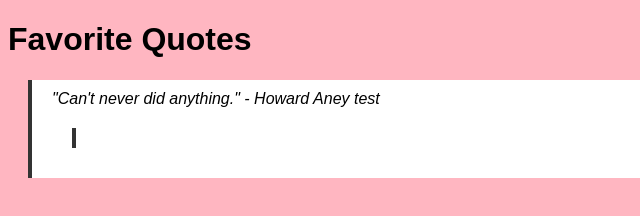
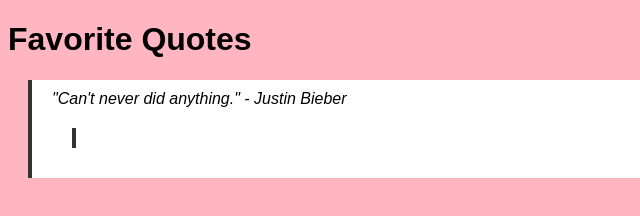
Before and after one commit to awedergren/GitLab, a plain HTML site: page index.html in a window 1280 px wide. Shown: the full height of the page, 0-640 px from the left. Drawn offline with Linux system fonts and the light colour scheme.

Commit message:
gebremedhin: changed the authors name to Justin Bieber

```diff
--- a/index.html
+++ b/index.html
@@ -11,7 +11,7 @@
 
 	<blockquote>
 		"Can't never did anything."
-		- Howard Aney test
+		- Justin Bieber
 	<blockquote>
 
 </body>
```
